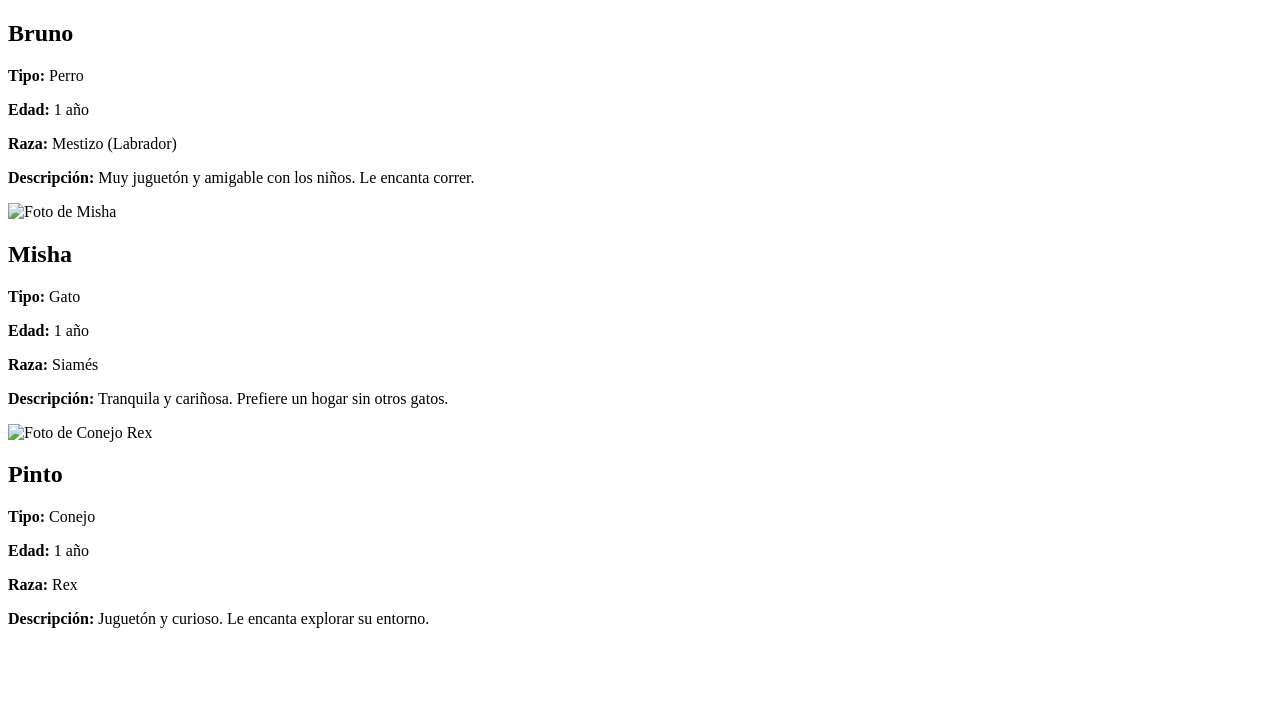
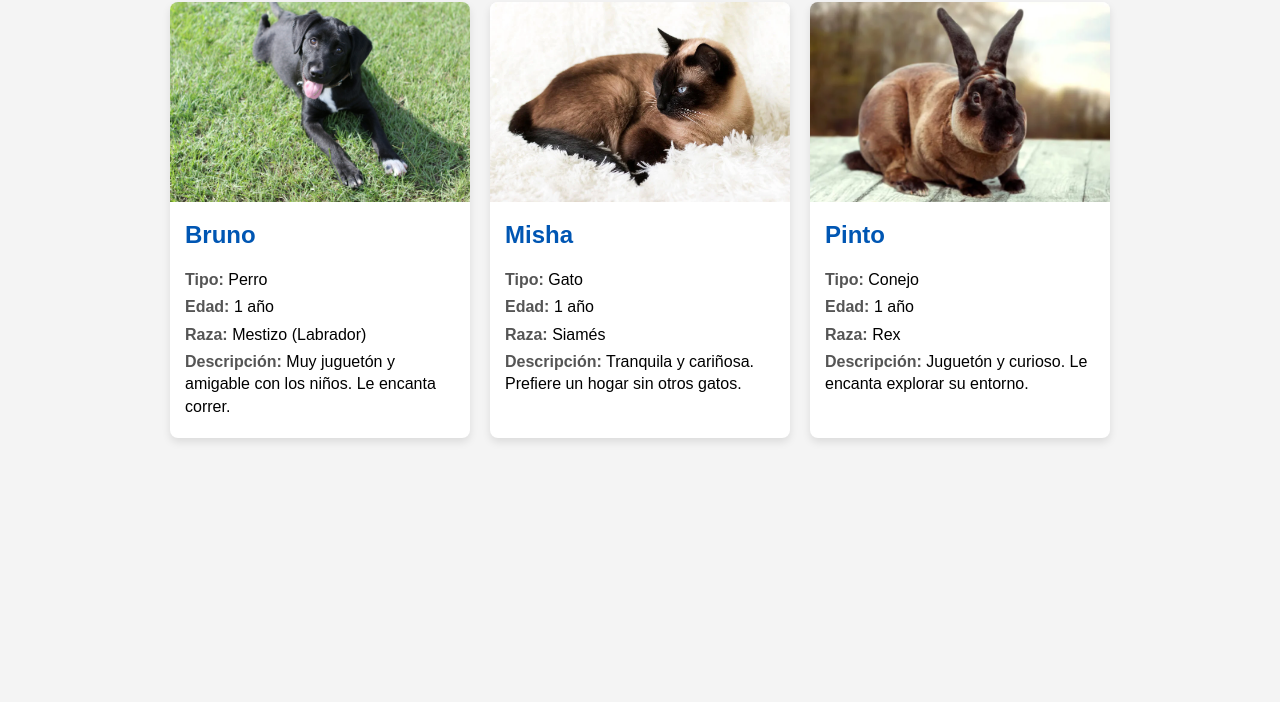
Before and after one commit to OsvaldoCR17/sistema-adopcion, a plain HTML site: page index.html in a window 1280 px wide. Shown: the part 98-800 px from the top of the page. Drawn offline with Linux system fonts and the light colour scheme; the site is published under a folder, as on GitHub Pages, so addresses that start at the root find nothing.

Commit message:
Fix HTML formatting and structure

```diff
--- a/index.html
+++ b/index.html
@@ -4,7 +4,7 @@
     <meta charset="UTF-8">
     <meta name="viewport" content="width=device-width, initial-scale=1.0">
     <title>Adopta una Mascota</title>
-    <link rel="stylesheet" href="/css/styles.css">
+    <link rel="stylesheet" href="css/styles.css">
 </head>
 <body>
     <h1>Catálogo de Mascotas en Adopción</h1>
@@ -12,7 +12,7 @@
     <main class="catalogo-container">
 
         <article class="mascota-card">
-            <img src="/img/Bruno.jpg" alt="Foto de Bruno">
+            <img src="img/Bruno.jpg" alt="Foto de Bruno">
             <div class="mascota-info">
                 <h2>Bruno</h2>
                 <p><strong>Tipo:</strong> Perro</p>
@@ -23,7 +23,7 @@
         </article>
 
         <article class="mascota-card">
-            <img src="/img/Misha.jpg" alt="Foto de Misha">
+            <img src="img/Misha.jpg" alt="Foto de Misha">
             <div class="mascota-info">
                 <h2>Misha</h2>
                 <p><strong>Tipo:</strong> Gato</p>
@@ -34,7 +34,7 @@
         </article>
 
         <article class="mascota-card">
-            <img src="/img/Conejo-rex.jpg" alt="Foto de Conejo Rex">
+            <img src="img/Conejo-rex.jpg" alt="Foto de Conejo Rex">
             <div class="mascota-info">
                 <h2>Pinto</h2>
                 <p><strong>Tipo:</strong> Conejo</p>
@@ -47,4 +47,5 @@
     </main>
 
 </body>
+
 </html>
```
